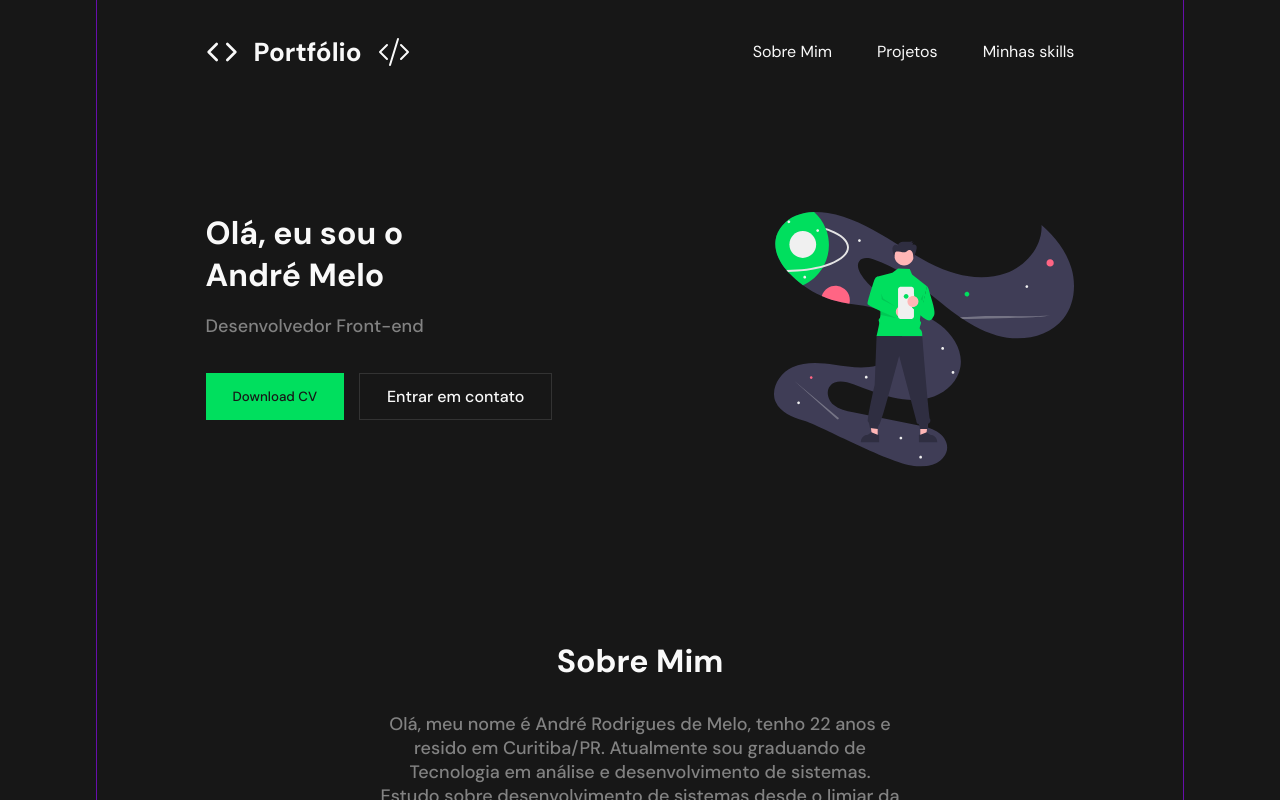
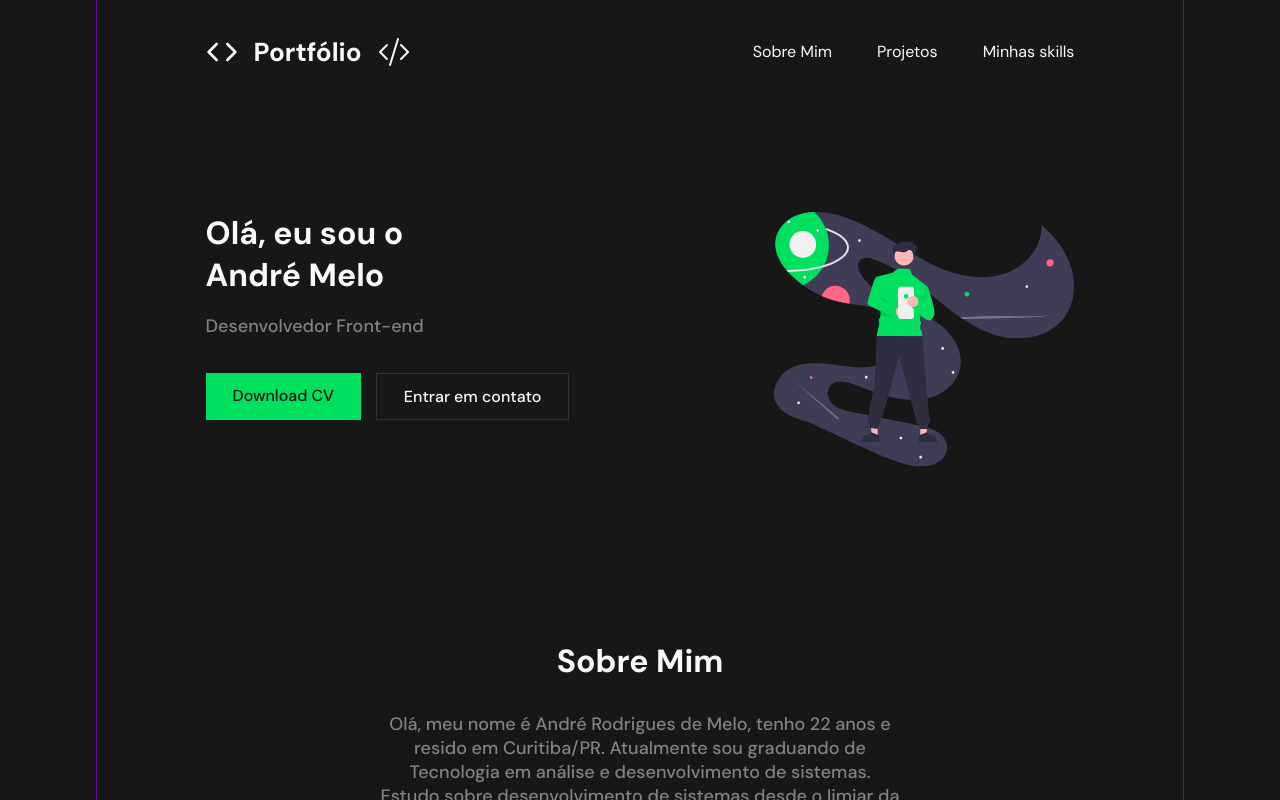
Before and after one commit to voteprogramablz/portfolio, a React (Create React App) app: page / in a window 1280 px wide. Shown: the top 800 px of the page. Built offline with nearby package versions, Linux system fonts and the light colour scheme.

Commit message:
inserção de link de whats app e download de currículo

```diff
--- a/src/AboutMe/index.js
+++ b/src/AboutMe/index.js
@@ -6,7 +6,7 @@ export function AboutMe() {
     <div id="aboutMe">
       <h1 className="title">Sobre Mim</h1>
       <p className="subtitle">
-        Olá, meu nome é André Rodrigues de Melo, tenho 22 anos e resido em Curitiba/PR. Atualmente sou graduando de Tecnologia em análise e desenvolvimento de sistemas. Estudo sobre desenvolvimento de sistemas desde o limiar da segunda metade do ano de 2021, e desde a primeira vez que comecei a desenvolver eu não consegui mais parar.
+        Olá, meu nome é André Rodrigues de Melo, tenho 22 anos e resido em Curitiba/PR. Atualmente sou graduando de Tecnologia em análise e desenvolvimento de sistemas. Estudo sobre desenvolvimento de sistemas desde o limiar da segunda metade do ano de 2021, e desde a primeira vez que comecei a desenvolver eu não consegui mais parar. Comecei com desenvolvimento front-end com: HTML5, CSS3, muito JavaScript e React Js. E atualmente já trabalho como full-stack, com back-end em Laravel e MySQL. Gostou das stacks com que desenvolvo e precisa de alguem para resolver o seu problema e/ou fazer parte da sua equipe? Entre em contato comigo.
       </p>
     </div>
   );
--- a/src/Apresentation/index.js
+++ b/src/Apresentation/index.js
@@ -1,5 +1,6 @@
 import React from "react";
 import "./styles.css";
+import Curriculo from "../assets/Currículo.pdf";
 
 export function Apresentation() {
   return (
@@ -10,7 +11,9 @@ export function Apresentation() {
         </h1>
         <p className="subtitle">Desenvolvedor Front-end </p>
         <div className="buttonsContainer">
-          <button className="btn btn-downloadCv">Download CV</button>
+          <a href={Curriculo} target="_blank" rel="noreferrer" className="btn btn-downloadCv">
+            Download CV
+          </a>
           <a
             href="https://wa.me/5541987555234?text=Ol%C3%A1,%20vi%20seu%20portf%C3%B3lio%20e%20gostaria%20de%20marcar%20uma%20entrevista%20com%20voc%C3%AA."
             target={"_blank"}
```
Also changed, not shown: 1 other file (tests, documents, lock files or other folders).
